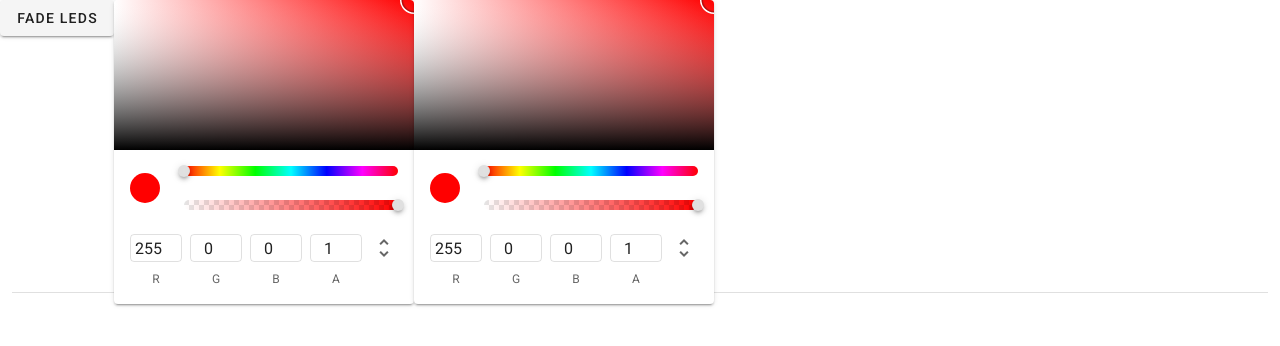
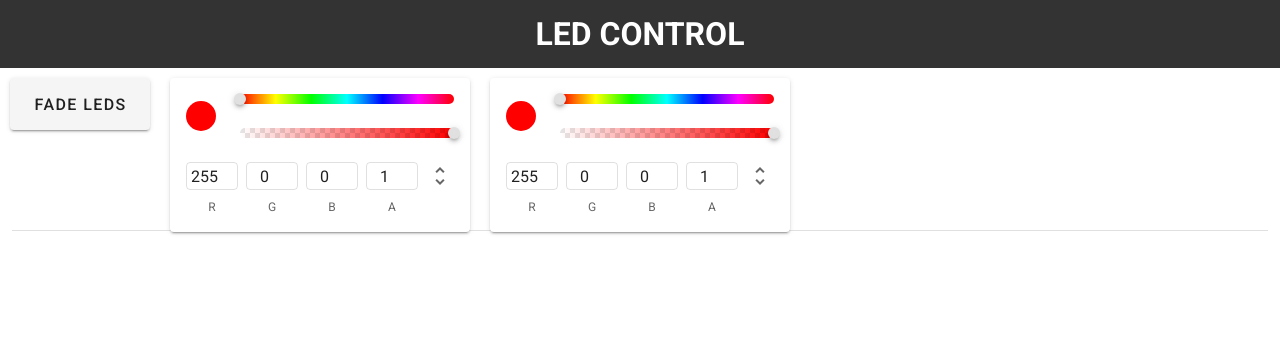
Before and after one commit to jam-jarr/led-control-vue, a Vue app: page / in a window 1280 px wide. Shown: the top 346 px of the page. Built offline with nearby package versions, Linux system fonts and the light colour scheme.

Commit message:
Componentize and testing

```diff
--- a/src/App.vue
+++ b/src/App.vue
@@ -1,24 +1,11 @@
 <template>
   <v-app>
+    <Header />
     <v-col>
-      <v-row>
-        <v-btn
-          elevation="2"
-        >Fade LEDs</v-btn>
-        <v-color-picker
-          itemid="left-color"
-          dot-size="25"
-          swatches-max-height="20"
-          elevation="2"
-        >
-        </v-color-picker>
-        <v-color-picker
-          itemid="right-color"
-          dot-size="25"
-          swatches-max-height="20"
-          elevation="2"
-        >
-        </v-color-picker>
+      <v-row class="control">
+        <LedButton txt="fade leds" />
+        <ColorPicker />
+        <ColorPicker />
       </v-row>
       <v-divider></v-divider>
     </v-col>
@@ -26,11 +13,16 @@
 </template>
 
 <script>
-
+import Header from './components/Header'
+import ColorPicker from './components/ColorPicker'
+import LedButton from './components/LedButton'
 export default {
   name: 'App',
 
   components: {
+    Header,
+    ColorPicker,
+    LedButton,
   },
 
   data: () => ({
@@ -38,3 +30,9 @@ export default {
   }),
 };
 </script>
+
+<style>
+  .control-element {
+    margin: 10px;
+  }
+</style>
--- /dev/null
+++ b/src/components/ColorPicker.vue
@@ -0,0 +1,21 @@
+<template>
+    <v-color-picker
+          class="control-element"
+          itemid="left-color"
+          dot-size="25"
+          swatches-max-height="20"
+          elevation="2"
+          hide-canvas
+        >
+    </v-color-picker>
+</template>
+
+<script>
+export default {
+    name: "ColorPicker"
+}
+</script>
+
+<style scoped>
+
+</style>
--- /dev/null
+++ b/src/components/Header.vue
@@ -0,0 +1,24 @@
+<template>
+    <header class="header">
+        <h1>LED CONTROL</h1>
+    </header>
+</template>
+
+<script>
+export default {
+    name: "Header"
+}
+</script>
+
+<style scoped>
+    .header {
+        background: #333;
+        color: #fff;
+        text-align: center;
+        padding: 10px;
+    }
+    .header a {
+        color: #fff;
+        padding-right: 5px;
+    }
+</style>
--- /dev/null
+++ b/src/components/LedButton.vue
@@ -0,0 +1,30 @@
+<template>
+    <v-btn
+        class="control-element"
+        elevation="2"
+        x-large
+        v-on:click="test('data')"
+    >{{txt}}</v-btn>
+</template>
+
+<script>
+export default {
+    name: "LedButton",
+    props: ["txt"],
+    methods: {
+        test() {
+            fetch("http://192.168.0.65:8080/led_control", {
+                method: "POST",
+                headers: {
+                    "Content-Type": "application/json",
+                },
+                body: JSON.stringify({"script":{"name":"fade","args":["--hsv",[0,255,0],[255,0,0]]}}),
+            });
+        }
+    }
+}
+</script>
+
+<style scoped>
+
+</style>
```
Also changed, not shown: 1 other file (tests, documents, lock files or other folders).
